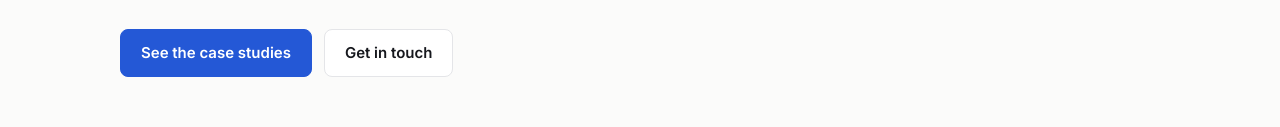
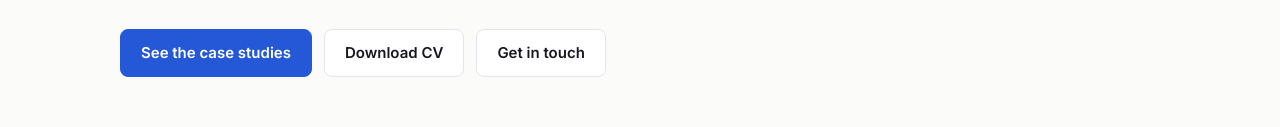
Before and after one commit to Mohamed-Elsonbaty/mohamed-elsonbaty.github.io, a plain HTML site: page index.html in a window 1280 px wide. Shown: the part 412-539 px from the top of the page. Drawn offline with Linux system fonts and the light colour scheme.

Commit message:
Add CV download

```diff
--- a/index.html
+++ b/index.html
@@ -136,6 +136,7 @@ footer h2 { margin-bottom: 12px; }
   <p class="lead">In-house data analyst for a multi-branch retail chain with 100+ stores, a web store and an app. I build the Power BI models, run the company's reporting cycle, and agree every KPI with the business before I build it.</p>
   <div class="btns">
     <a class="btn primary" href="#work">See the case studies</a>
+    <a class="btn" href="Mohamed-Basel-Elsonbaty-CV.pdf" download>Download CV</a>
     <a class="btn" href="#contact">Get in touch</a>
   </div>
 </header>
@@ -359,6 +360,7 @@ footer h2 { margin-bottom: 12px; }
     <a class="btn primary" href="mailto:Mohammedelsonbaty2016@gmail.com">Email me</a>
     <a class="btn" href="https://www.linkedin.com/in/mohamed-elsonbaty-238a991b7">LinkedIn</a>
     <a class="btn" href="https://github.com/Mohamed-Elsonbaty">GitHub</a>
+    <a class="btn" href="Mohamed-Basel-Elsonbaty-CV.pdf" download>Download CV</a>
   </div>
   <p class="small">Case studies describe real work with company names, people and sales values removed.</p>
 </footer>
```
Also changed, not shown: 1 other file.
